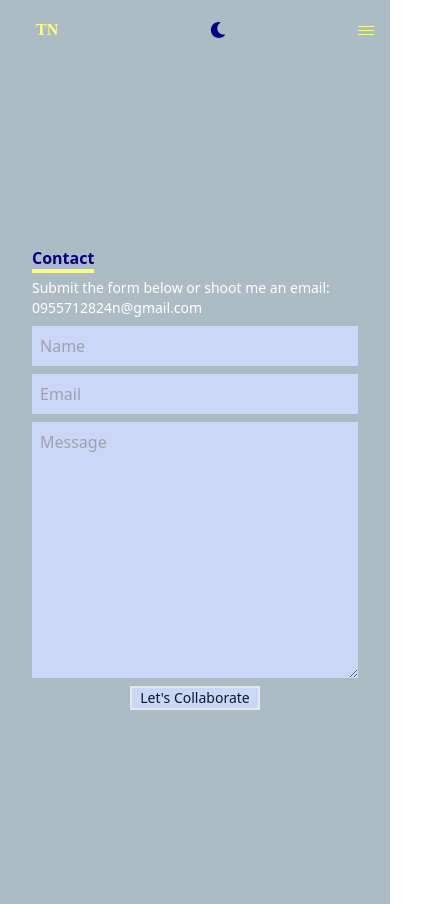
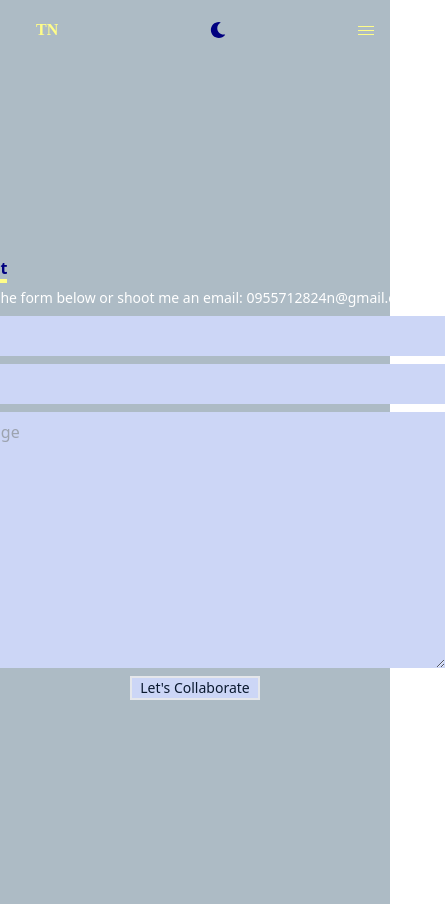
Before and after one commit to Tasha1003Natasha/Portfolio-Website, a React (Create React App) app: page /contact in a window 390 px wide. Shown: the whole page, 445 px wide, since content can reach past the window. Built offline with nearby package versions, Linux system fonts and the light colour scheme.

Commit message:
Правка contacts 4

```diff
--- a/src/Pages/Contact.jsx
+++ b/src/Pages/Contact.jsx
@@ -39,7 +39,7 @@ const Contact = () => {
     >
       <form
         onSubmit={onSubmit}
-        className="max-w-[500px] flex flex-col sm:max-w-[600px] md:w-full"
+        className="min-w-[500px] flex flex-col sm:max-w-[600px] md:w-full"
       >
         <div>
           <p className="text-base sm:text-2xl md:text-3xl font-bold inline border-b-4 text-[#000080] dark:text-gray-300 border-[#fffd88]  dark:border-yellow-300">
```
